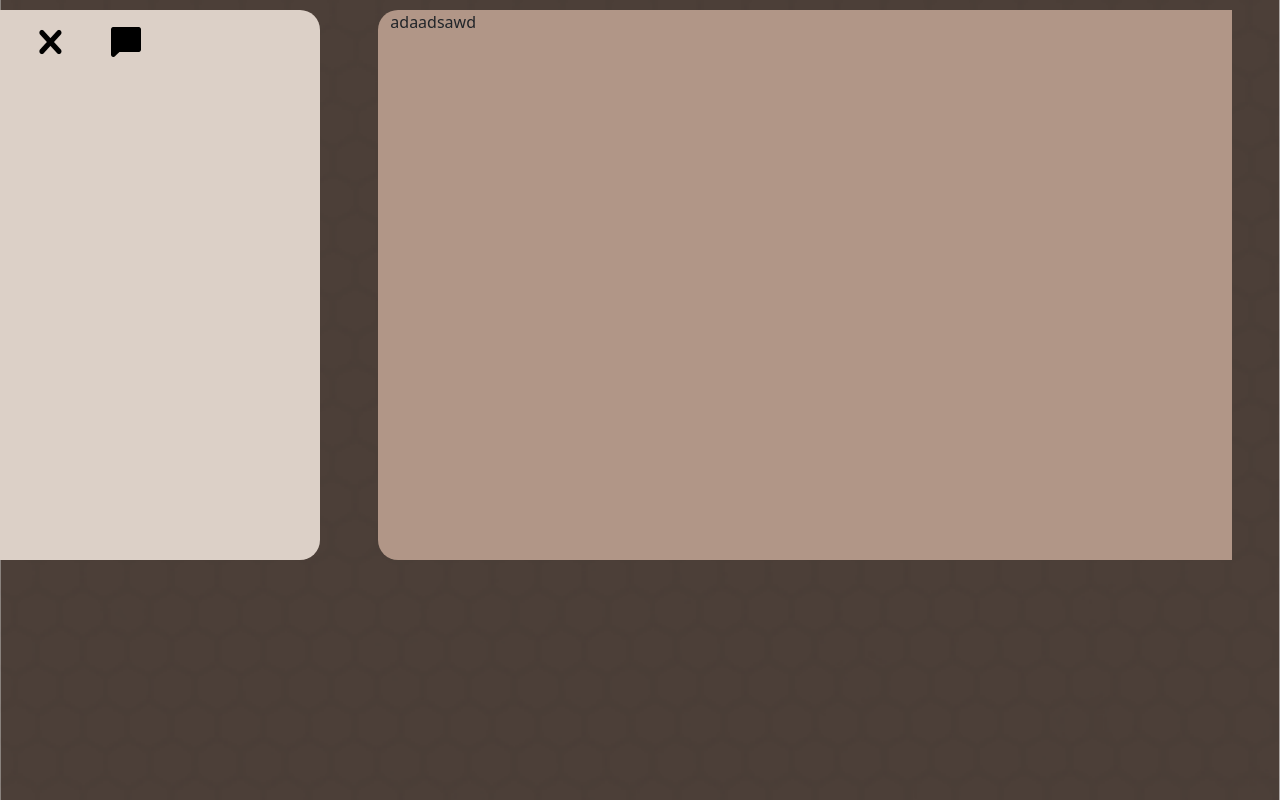
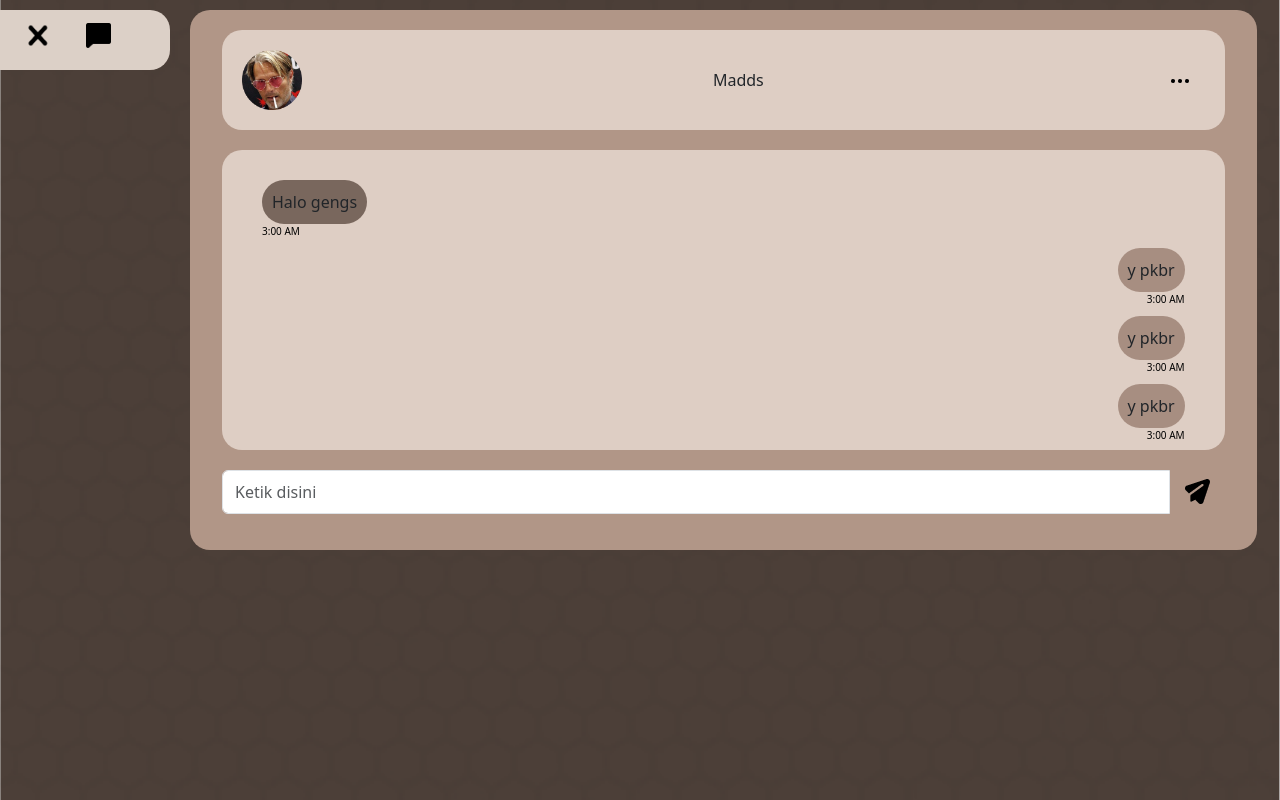
Before and after one commit to salmafthn/proyek-akhir-imk, a website: page chat.html in a window 1280 px wide. Drawn offline with nearby package versions, Linux system fonts and the light colour scheme.

Commit message:
chatttttttttt

```diff
--- a/chat.html
+++ b/chat.html
@@ -4,7 +4,7 @@
 <head>
     <meta charset="UTF-8">
     <meta name="viewport" content="width=device-width, initial-scale=1.0">
-    <title>Chat </title>
+    <title>Chat</title>
 
     <link rel="stylesheet" href="public/styling/chat.css">
     <link rel="stylesheet" href="node_modules/bootstrap/dist/css/bootstrap.css">
@@ -16,14 +16,14 @@
         href="https://cdnjs.cloudflare.com/ajax/libs/OwlCarousel2/2.3.4/assets/owl.theme.default.min.css">
 </head>
 
-<body id="chat">
+<body>
     <!--CHAT-->
     <main>
         <div class="container-fluid m-auto chat-container">
-            <div class="chat-body">
-                <div class="row">
-                    <div class="col-md-3">
 
+            <div class="row align-items-md-start">
+
+                <div class="col-2 message-column">
                     <div class="nav-wrapper">
 
 
@@ -40,7 +40,7 @@
                     <div class="offcanvas offcanvas-start" tabindex="-1" id="offcanvasExample"
                         aria-labelledby="offcanvasExampleLabel">
                         <div class="offcanvas-header">
-                                <h5 class="offcanvas-title" id="offcanvasExampleLabel">Chat List</h5>
+                            <h5 class="offcanvas-title" id="offcanvasExampleLabel">Message List</h5>
                             <button type="button" class="btn-close" data-bs-dismiss="offcanvas"
                                 aria-label="Close"></button>
                         </div>
@@ -122,24 +122,6 @@
                                 </a>
                             </div>
 
-                                <div class="name-wrapper">
-                                    <a href="#" class="container-fluid btn p-0 name-btn">
-                                        <div class=" image-section">
-                                            <img src="/public/images/name1.png" alt="" class="name1-image">
-                                            <p>Nama4</p>
-                                        </div>
-                                    </a>
-                                </div>
-
-                                <div class="name-wrapper">
-                                    <a href="#" class="container-fluid btn p-0 name-btn">
-                                        <div class=" image-section">
-                                            <img src="/public/images/name1.png" alt="" class="name1-image">
-                                            <p>Nama4</p>
-                                        </div>
-                                    </a>
-                                </div>
-
 
                         </div>
                     </div>
@@ -147,19 +129,76 @@
 
                 </div>
 
-                    <div class="col-md-8 container-fluid">
-                        <div class="chat-wrapper">
-                            adaadsawd
-
+                <div class="col-10 chat-section">
+                    <div class="chat-header">
+                        <div class="header-img">
+                            <img src="/public/images/name1.png" alt="">
+                        </div>
+                        <div class="user-info">
+                            <span>Madds</span>
+                        </div>
+                        <div class="dropdown user-dropdown">
+                            <button class="btn custom-dropdown" type="button" data-bs-toggle="dropdown"
+                                aria-expanded="false">
+                                <img src="/public/images/dropdown-icon.png" alt="">
+                            </button>
+                            <ul class="dropdown-menu">
+                                <li><a class="dropdown-item" href="#">View Profile</a></li>
+                                <li><a class="dropdown-item" href="#">Add to group</a></li>
+                                <li><a class="dropdown-item" href="#">Block</a></li>
+                            </ul>
+                        </div>
                     </div>
 
+
+                    <div class="chat-body">
+
+                        <div class="d-flex justify-content-start mb-4 reciever">
+                            <div class="bubble-reciever">
+                                Halo gengs
+                                <span class="msg-time-reciever">3:00 AM</span>
+                            </div>
+                        </div>
+
+                        <div class="d-flex justify-content-end mb-4 sender">
+                            <div class="bubble-sender">
+                                y pkbr
+                                <span class="msg-time-sender">3:00 AM</span>
+                            </div>
+                        </div>
+
+                        <div class="d-flex justify-content-end mb-4 sender">
+                            <div class="bubble-sender">
+                                y pkbr
+                                <span class="msg-time-sender">3:00 AM</span>
+                            </div>
+                        </div>
+
+
+                        <div class="d-flex justify-content-end mb-4 sender">
+                            <div class="bubble-sender">
+                                y pkbr
+                                <span class="msg-time-sender">3:00 AM</span>
+                            </div>
+                        </div>
 
 
 
                     </div>
 
+                    <div class="chat-footer">
+                        <div class="input-group mb-3">
+                            <input type="text" class="form-control" placeholder="Ketik disini"
+                                aria-describedby="button-addon2">
+                            <button class="btn kirim-pesan" type="button" id="button-addon2">
+                                <img src="/public/images/send-icon.png" alt="">
+                            </button>
                         </div>
                     </div>
+                </div>
+
+            </div>
+
         </div>
     </main>
 
--- a/public/styling/chat.css
+++ b/public/styling/chat.css
@@ -22,33 +22,40 @@ main {
 
 
 /* MAIN */
-.col-md-3 {
+.message-column {
  background-color: #DCD0C7;
  border-radius: 0px 20px 20px 0px;
- height: 550px;
-  margin-left: 0px;
-  margin-right: 10px;
+ height: 60px;
+ margin: 20px 20px 0px 0px;
+ padding: 5px;
+ width: 170px !important;
 }
 
-/* OFFCANFAS */
+
 
 .nav-wrapper {
   display: flex;
   align-items: center;
+
 }
+
+/* OFFCANFAS */
 .offcanvas-btn img ,
 .back-btn img {
-  max-width: 30px;
+  max-width: 25px;
   height: auto;
-  margin: 10px;
 }
-+
+
+.offcanvas-btn img {
+  margin-left: 10px;
+}
+
 
 .offcanvas-start,
 .offcanvas-header,
 .offcanvas-body {
   border-radius: 0px 20px 0px 0px;
-background: #B19687;
+  background: #B19687;
 }
 
 
@@ -96,16 +103,87 @@ padding-left: 0px !important;
 }
 
 
-.name1-image {
-    width: 65px;
+
+/* CHAT SECTION */
+.chat-section {
+  position: relative;
+  background-color: #B19687;
+  border-radius: 20px 20px 20px 20px;
+  margin-right: 0px;
+  height: 540px;
+}
+
+/* CHAT HEADER */
+.chat-header {
+  border-radius: 20px 20px 20px 20px;
+  background: #DECEC4;
+  margin: 20px;
+  display: flex;
+  align-items: center;
+}
+
+.header-img img {
+    margin: 20px;
+    width: 60px;
     height: auto;
-    margin: 10px;
+}
+
+.user-info {
+  margin-left: auto;
+}
+
+.user-dropdown {
+    margin-left: auto;
+    margin-right: 20px;
 }
 
 
-/* CHAT SECTION */
-.col-md-8 {
-  background-color: #B19687;
-  border-radius: 20px 0px 0px 20px;
-  align-items: end;
+/* CHAT BODY */
+.chat-body {
+    border-radius: 20px 20px 20px 20px;
+    background: #DECEC4;
+    margin: 20px;
+    padding: 30px;
+    max-height: 300px;
+    overflow-y: auto;
 }
+
+.msg-time-reciever {
+  position: absolute;
+	left: 0;
+	bottom: -15px;
+	color: black;
+	font-size: 10px;
+}
+
+.msg-time-sender {
+  position: absolute;
+	right: 0;
+	bottom: -15px;
+	color: black;
+	font-size: 10px;
+}
+
+.bubble-reciever {
+  margin-top: auto;
+  margin-bottom: auto;
+  margin-left: 10px;
+  border-radius: 25px;
+  background: #79675d;
+  padding: 10px;
+  position: relative;
+}
+
+.bubble-sender {
+  margin-top: auto;
+  margin-bottom: auto;
+  margin-right: 10px;
+  border-radius: 25px;
+  background-color: #A78E81;
+  padding: 10px;
+  position: relative;
+}
+
+.chat-footer {
+  margin: 20px;
+}
```
Also changed, not shown: public/images/dropdown-icon.png (added), public/images/send-icon.png (added). Lines whose indentation alone changed are shown as unchanged.
